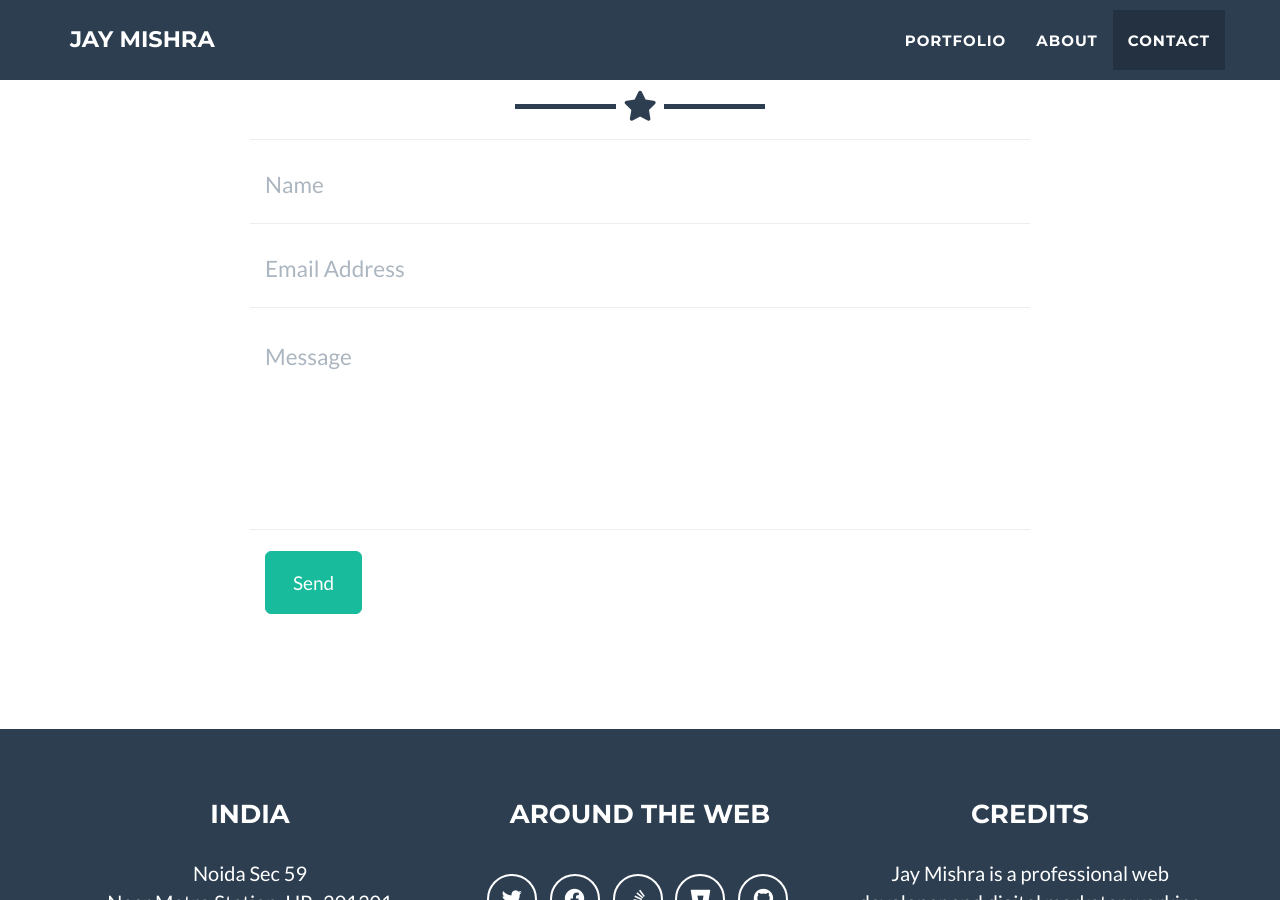
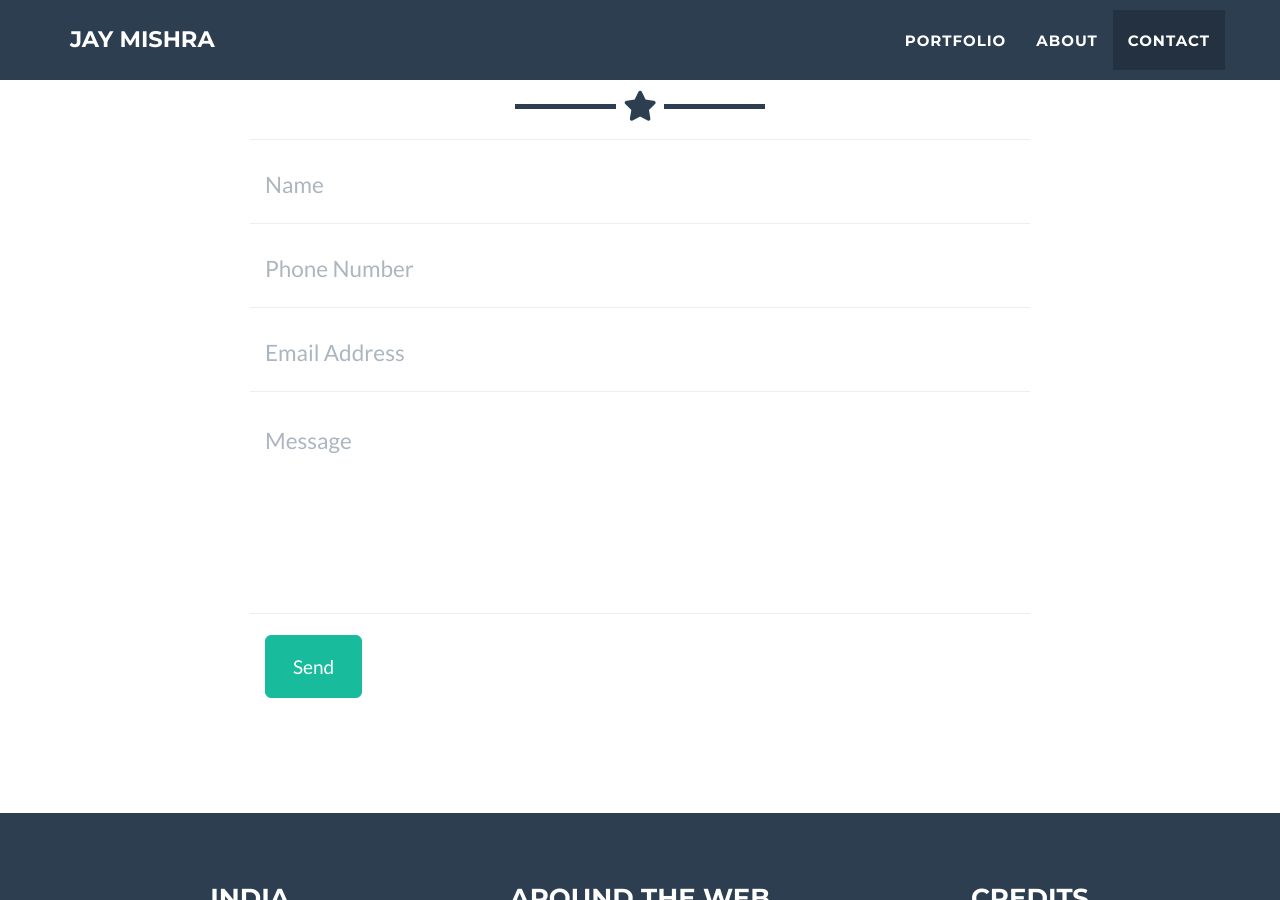
Before and after one commit to akascientist/akascientist.github.io, a Jekyll site: the page built from _posts/2014-07-18-project-1.markdown, in a window 1280 px wide and 900 px high, scrolled down 2928 px. Built offline with Jekyll 4.4.1, drawn with Linux system fonts in a browser that asks for light colours.

Commit message:
Updated contact form included Phone number

```diff
--- a/_includes/contact_static.html
+++ b/_includes/contact_static.html
@@ -15,6 +15,14 @@
               <label for="name">Name</label>
               <input type="text" name="name" class="form-control" placeholder="Name" id="name" required
                 data-validation-required-message="Please enter your name.">
+              <p class="help-block text-danger"></p>
+            </div>
+          </div>
+          <div class="row control-group">
+            <div class="form-group col-xs-12 floating-label-form-group controls">
+              <label for="phone">Contact Number</label>
+              <input type="tel" name="phone" class="form-control" placeholder="Phone Number" id="phone" required
+                data-validation-required-message="Please enter your contact number.">
               <p class="help-block text-danger"></p>
             </div>
           </div>
```
